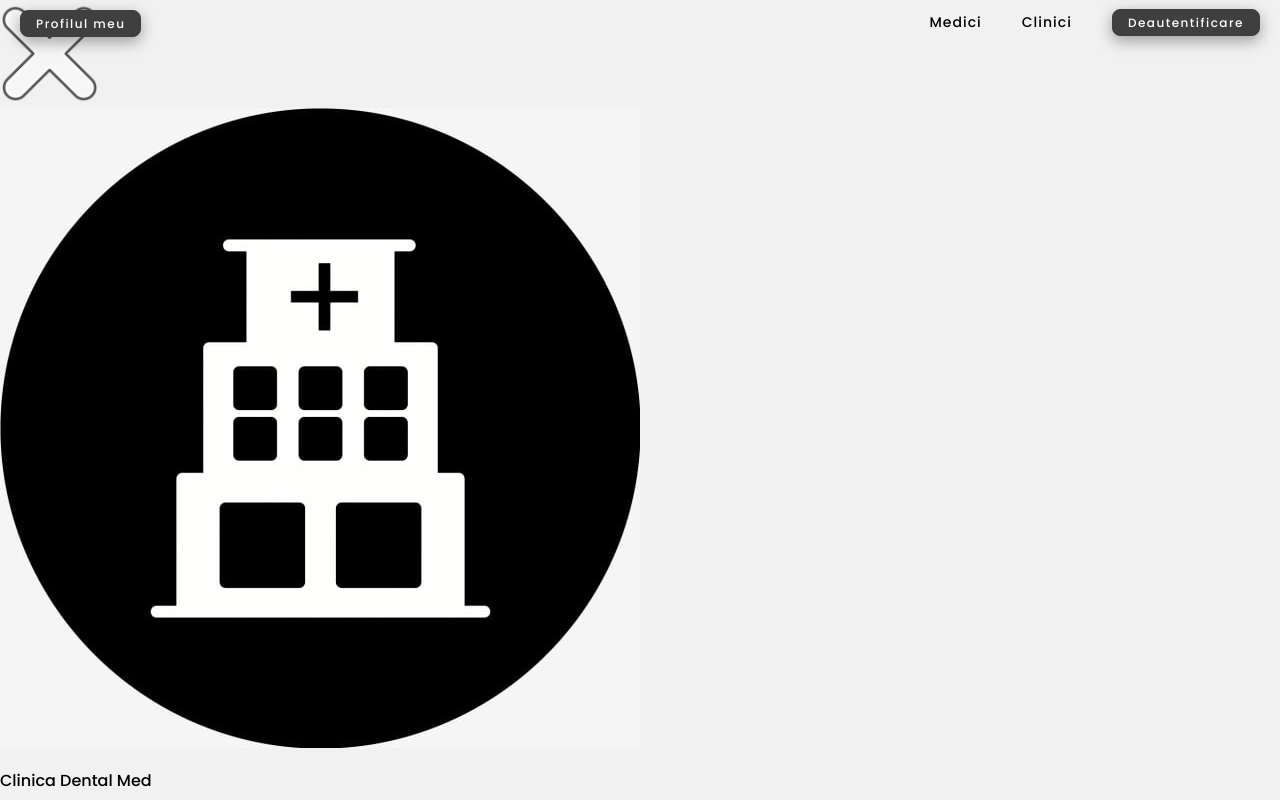
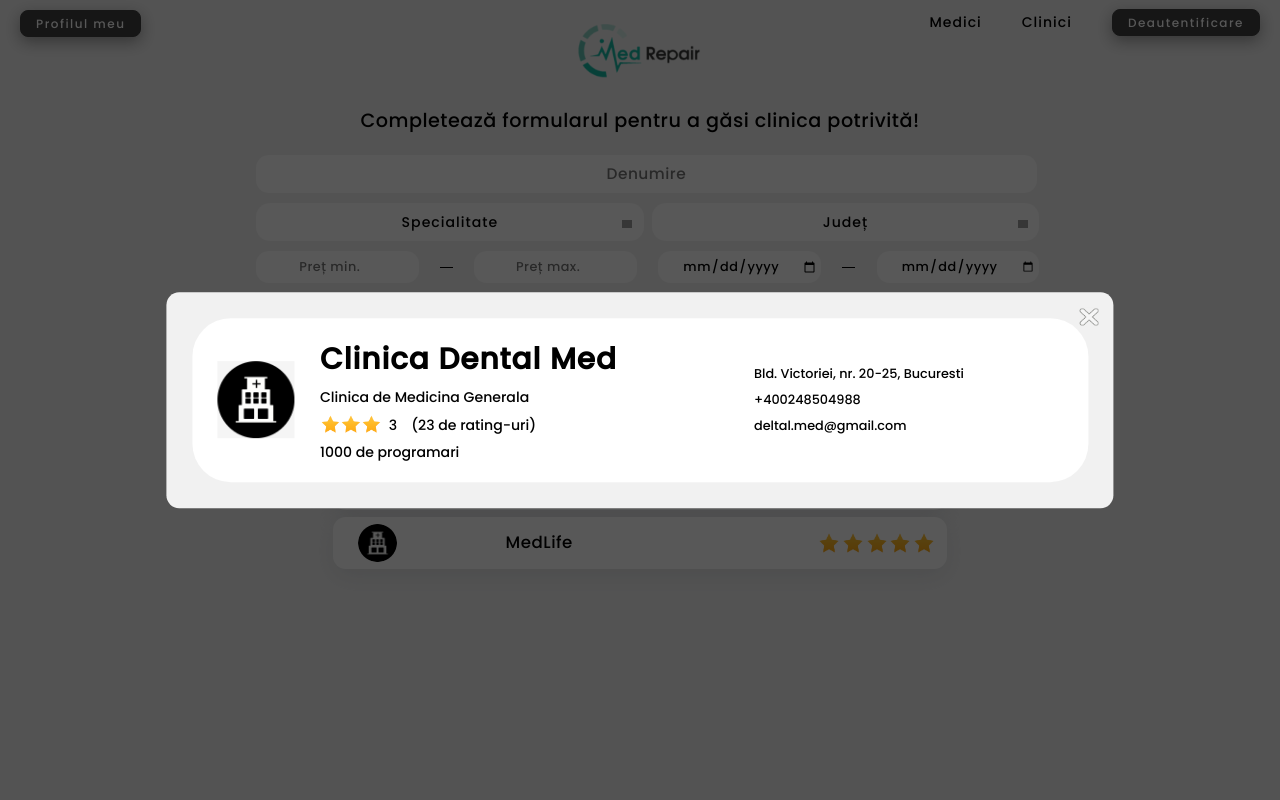
Before and after one commit to CazamirTeodor/med-repair, a React (Create React App) app in the folder med-repair/: page /clinics in a window 1280 px wide. Both pictures are taken after a click on the element "Medicus Center". Built offline with nearby package versions, Linux system fonts and the light colour scheme; grey boxes are pictures that could not be loaded.

Commit message:
work at ClinicPopup - use Cazamir work style - hope task been resolved in a good way

```diff
--- a/med-repair/src/components/ClinicPopup.css
+++ b/med-repair/src/components/ClinicPopup.css
@@ -0,0 +1,124 @@
+.clinic-popup {
+  position: absolute;
+  z-index: 1;
+  width: 100%;
+  height: 100%;
+  background-color: rgba(0, 0, 0, 0.654);
+  animation: fade-in 0.3s ease-in-out;
+}
+
+@keyframes fade-in {
+  from {
+    opacity: 0;
+  }
+  to {
+    opacity: 1;
+  }
+}
+
+.clinic-popup-content {
+  position: absolute;
+  top: 50%;
+  left: 50%;
+  transform: translate(-50%, -50%);
+  background-color: rgb(241, 241, 241);
+  border-radius: 1vw;
+  animation: expand 0.5s;
+  overflow: hidden;
+  width: 70vw;
+}
+
+@keyframes expand {
+  0% {
+    width: 0;
+    height: 0;
+  }
+  100% {
+    width: 70vw;
+  }
+}
+
+.clinic-popup-content .close-button {
+  position: absolute;
+  top: 15px;
+  right: 15px;
+  width: 1.5vw;
+  height: 1.5vw;
+  background-color: rgb(241, 241, 241);
+  border: none;
+  cursor: pointer;
+}
+
+.clinic-popup-content .close-button > img {
+  width: 100%;
+  height: 100%;
+  transition: 0.3s;
+}
+
+.clinic-popup-content .close-button:hover > img {
+  filter: invert(100%);
+}
+
+.clinic-popup-content {
+  padding: 2vw;
+}
+
+.clinic-card {
+  border-radius: 3vw;
+  background-color: white;
+  padding: 1vw;
+}
+
+.clinic-card > img {
+  height: 6vw;
+  margin-left: 1vw;
+  align-self: center;
+}
+
+.clinic-popup .clinic-card {
+  display: flex;
+}
+
+.clinic-popup-content .clinic-card .name {
+  font-size: 2.3vw;
+  font-weight: 600;
+  letter-spacing: 1px;
+}
+
+.clinic-popup .rating-wrapper {
+  display: flex;
+  flex-direction: row;
+  align-items: center;
+}
+
+.clinic-popup .clinic-details > p,
+.rating-wrapper {
+  margin: 0.5vw 2vw;
+  font-size: 1.1vw;
+}
+
+.clinic-popup-content .rating-wrapper > p {
+  margin: 0 7px;
+}
+
+.clinic-popup-content .rating > img {
+  height: 1.4vw;
+  margin: 0 1px;
+}
+
+
+.clinic-popup-content .clinic-contact{
+    display: flex;
+    margin: 0 auto;
+    align-items: center;
+}
+
+.clinic-popup-content .clinic-contact > img {
+    height: 5vw;
+    border-radius: 50%;
+}
+
+.clinic-popup-content .clinic-contact .contact-wrapper > p{
+    margin: 0.6vw;
+    font-size: 1vw;
+}
--- a/med-repair/src/components/ClinicPopup.js
+++ b/med-repair/src/components/ClinicPopup.js
@@ -1,6 +1,9 @@
-import React from 'react';
-import CloseIcon from '../assets/images/close-icon.png';
-import ClinicIcon from '../assets/images/clinic.jpeg';
+import React from "react";
+import CloseIcon from "../assets/images/close-icon.png";
+import ClinicIcon from "../assets/images/clinic.jpeg";
+import StarIcon from "../assets/images/star.png";
+
+import "./ClinicPopup.css";
 
 class ClinicPopup extends React.Component {
   render() {
@@ -11,21 +14,37 @@ class ClinicPopup extends React.Component {
             <img src={CloseIcon} alt="close icon" />
           </div>
           <div className="clinic-card">
-                        <img src={ClinicIcon} alt="clinic-icon"/>
+            <img src={ClinicIcon} alt="clinic-icon" />
             <div className="clinic-details">
               <p className="name">Clinica Dental Med</p>
-                            <p className="address">
-                                str. Aparatorii Patriei, 11
-                            </p>
-                            <p className="phone">
-                                075-123-456
-                            </p>
-                            <p className="email"></p>
+              <p className="position">Clinica de Medicina Generala</p>
+              <div className="rating-wrapper">
+                <div className="rating">
+                  {Array(3)
+                    .fill(0)
+                    .map((_, i) => (
+                      <img src={StarIcon} key={i} alt="star" />
+                    ))}
+                </div>
+                <p>{3}</p>
+                <p>({23} de rating-uri)</p>
+              </div>
+
+              <p className="position">{1000} de programari</p>
+              {/* <p className="address">str. Aparatorii Patriei, 11</p>
+              <p className="phone">075-123-456</p>
+              <p className="email"></p> */}
+            </div>
+            <div className="clinic-contact">
+              <div className="contact-wrapper">
+                <p>Bld. Victoriei, nr. 20-25, Bucuresti</p>
+                <p>+400248504988</p>
+                <p>deltal.med@gmail.com</p>
               </div>
             </div>
           </div>
         </div>
-
+      </div>
     );
   }
 }
--- a/med-repair/src/pages/Search.js
+++ b/med-repair/src/pages/Search.js
@@ -47,27 +47,24 @@ class Search extends React.Component {
       },
       {
         name: "Dr. Marian Georgescu",
-        rating: 4
+        clinic_name: "Dental Med",
+        rating: 4,
       },
       {
         name: "Dr. Alex Marghescu",
-        rating: 5
-      }
-
+        clinic_name: "MedLife",
+        rating: 5,
+      },
     ];
 
     return (
       <div className="search-page">
-        {
-          this.state.displayPopup &&
-          (this.props.type === "medics") &&
-          <MedicPopup onClick={this.togglePopup}/>
-        }
-        {
-          this.state.displayPopup &&
-          (this.props.type === "clinics") &&
-          <ClinicPopup onClick={this.togglePopup}/>
-        }
+        {this.state.displayPopup && this.props.type === "medics" && (
+          <MedicPopup onClick={this.togglePopup} />
+        )}
+        {this.state.displayPopup && this.props.type === "clinics" && (
+          <ClinicPopup onClick={this.togglePopup} />
+        )}
         <div className="page-wrapper">
           <Link className="logo" to="/">
             <img
```
Lines whose indentation alone changed are shown as unchanged.
